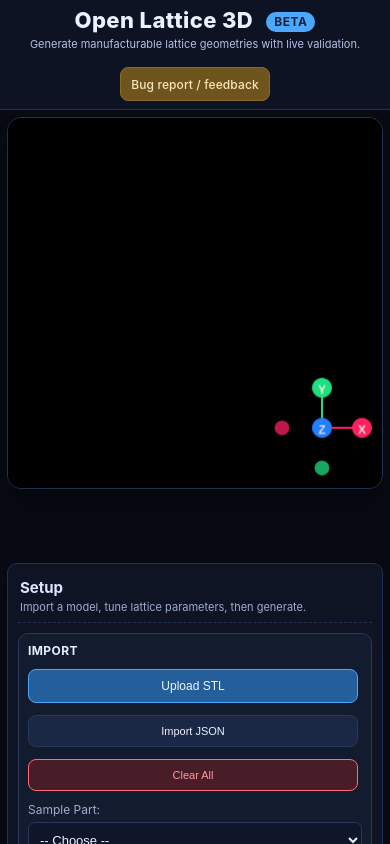
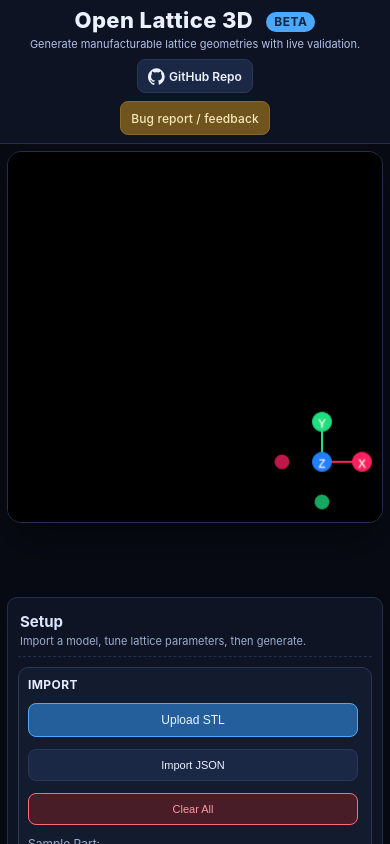
Before and after one commit to esaueng/OpenLattice3D, a React (Vite) app: page / in a window 390 px wide. Built offline with nearby package versions, Linux system fonts and the light colour scheme.

Commit message:
feat(ui): add topbar GitHub repository button

```diff
--- a/src/App.css
+++ b/src/App.css
@@ -73,6 +73,31 @@ html, body, #root {
 .topbar-side .btn {
   margin: 0;
   text-decoration: none;
+}
+
+.btn-github {
+  display: inline-flex;
+  align-items: center;
+  gap: 7px;
+  padding: 4px 11px 4px 8px;
+  border-radius: 999px;
+  border-color: #3a4f79;
+  background: #12203d;
+  color: #dce9ff;
+  font-weight: 600;
+  font-size: 11px;
+}
+
+.btn-github:hover {
+  background: #18305f;
+  border-color: #5f84c9;
+}
+
+.btn-github svg {
+  width: 17px;
+  height: 17px;
+  fill: currentColor;
+  flex-shrink: 0;
 }
 
 .app-topbar h1 {
@@ -752,6 +777,17 @@ html, body, #root {
     width: 152px;
   }
 
+  .btn-github span {
+    display: none;
+  }
+
+  .btn-github {
+    padding: 6px;
+    min-width: 32px;
+    min-height: 32px;
+    justify-content: center;
+  }
+
   .app-topbar h1 {
     font-size: 24px;
   }
@@ -793,6 +829,16 @@ html, body, #root {
     order: 2;
     width: 100%;
     justify-content: center;
+  }
+
+  .btn-github span {
+    display: inline;
+  }
+
+  .btn-github {
+    min-width: 0;
+    min-height: 34px;
+    padding: 6px 10px;
   }
 
   .app-topbar h1 {
--- a/src/App.tsx
+++ b/src/App.tsx
@@ -13,7 +13,21 @@ function App() {
   return (
     <div className="app-shell">
       <header className="app-topbar">
-        <div className="topbar-side" aria-hidden="true" />
+        <div className="topbar-side">
+          <a
+            className="btn btn-github"
+            href="https://github.com/esaueng/OpenLattice3D"
+            target="_blank"
+            rel="noreferrer"
+            aria-label="Open GitHub repository"
+            title="Open GitHub repository"
+          >
+            <svg viewBox="0 0 24 24" aria-hidden="true">
+              <path d="M12 .5a12 12 0 0 0-3.79 23.39c.6.11.82-.26.82-.58v-2.24c-3.34.73-4.04-1.62-4.04-1.62-.55-1.4-1.33-1.77-1.33-1.77-1.09-.74.08-.73.08-.73 1.2.09 1.84 1.25 1.84 1.25 1.07 1.84 2.81 1.31 3.49 1 .11-.78.42-1.31.76-1.61-2.66-.31-5.46-1.34-5.46-5.96 0-1.32.47-2.39 1.24-3.24-.12-.31-.54-1.56.12-3.26 0 0 1.01-.32 3.3 1.24a11.4 11.4 0 0 1 6 0c2.29-1.56 3.3-1.24 3.3-1.24.66 1.7.24 2.95.12 3.26.77.85 1.24 1.92 1.24 3.24 0 4.63-2.8 5.65-5.47 5.95.43.37.81 1.1.81 2.22v3.3c0 .32.22.69.82.58A12 12 0 0 0 12 .5Z" />
+            </svg>
+            <span>GitHub Repo</span>
+          </a>
+        </div>
         <div className="topbar-center">
           <h1>Open Lattice 3D <span className="beta-pill">beta</span></h1>
           <p>Generate manufacturable lattice geometries with live validation.</p>
```
